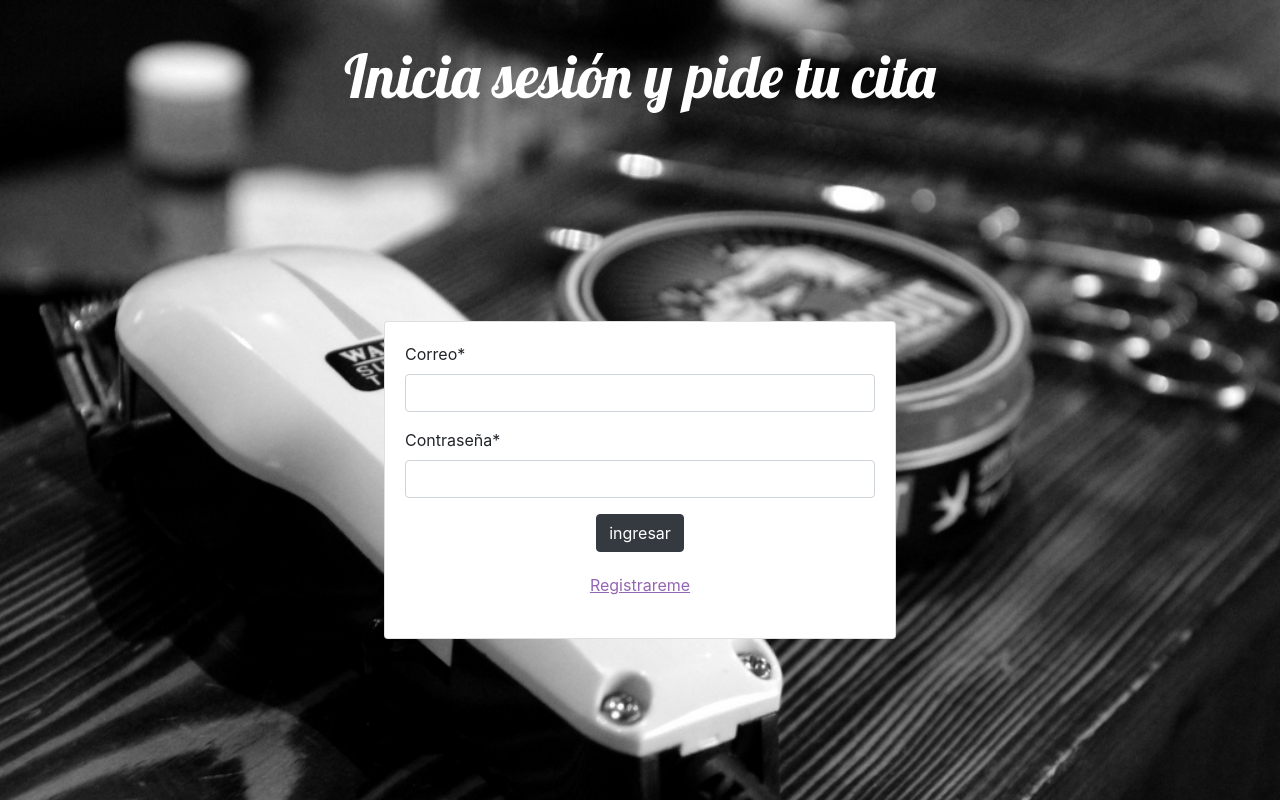
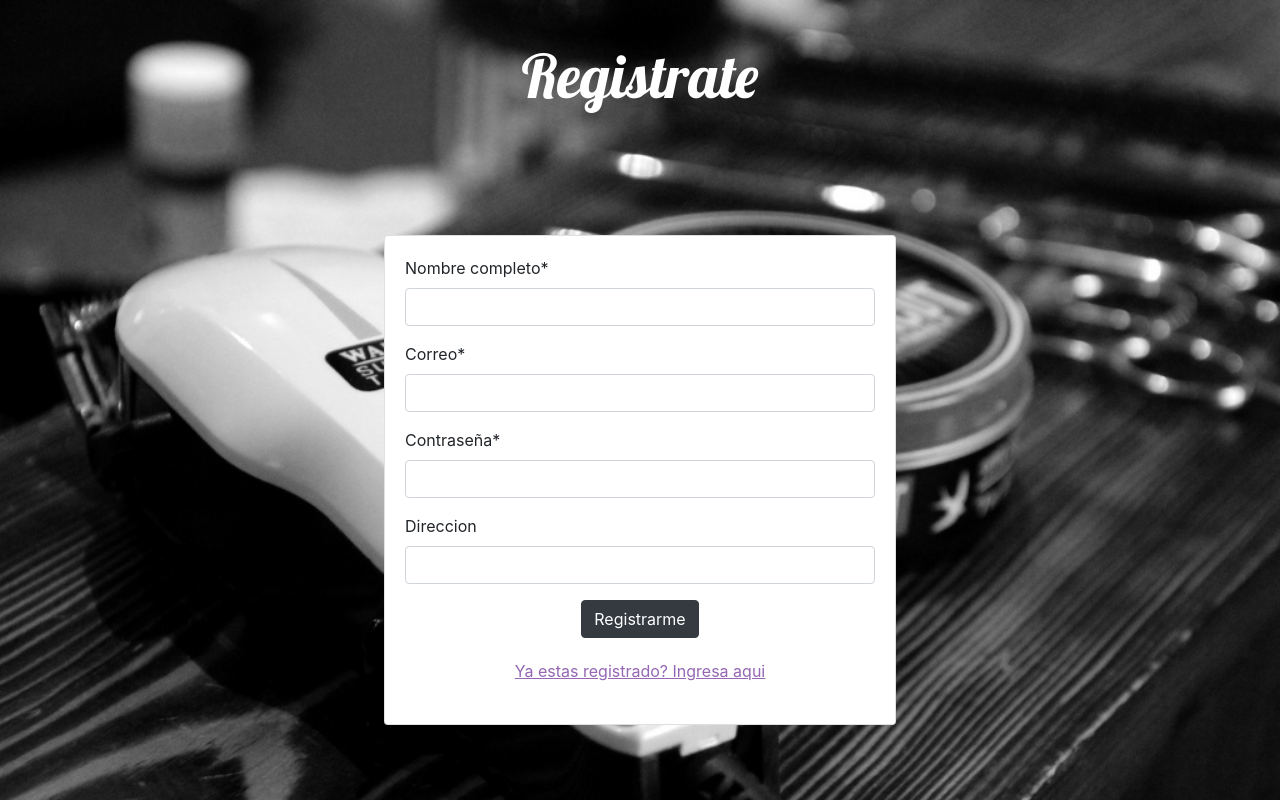
Before and after one commit to ariasDev/barbershop-fornt, an Angular app: page / in a window 1280 px wide. Built offline with nearby package versions, Linux system fonts and the light colour scheme.

Commit message:
Component Register, services

```diff
--- a/src/app/app.component.html
+++ b/src/app/app.component.html
@@ -1,3 +1,3 @@
 <div class="app-component-conatiner">
-    <app-login></app-login>
+    <app-register></app-register>
 </div>
--- a/src/app/components/register/register.component.css
+++ b/src/app/components/register/register.component.css
@@ -1,4 +1,47 @@
-.StyleRow {
-    padding-top: 5%;
+.login-component-container {
+    height: 100%;
+    justify-content: center;
+    align-items: center;
+    background-image: url('../../../assets/barber2.jpg');
+    background-size: cover;
+    -moz-background-size: cover;
+    -webkit-background-size: cover;
+    -o-background-size: cover;
+}
+
+.title-container {
+    height: 20%;
     display: flex;
+    justify-content: center;
+    align-items: center;
 }
+
+.title {
+    color: white;
+    font-family: 'Lobster', cursive;
+    font-size: 60px;
+}
+
+.form-container {
+    height: 80%;
+    display: flex;
+    justify-content: center;
+    align-items: center;
+}
+
+.card {
+    width: 40%;
+}
+
+.buttons-container {
+    display: flex;
+    justify-content: center;
+    margin-bottom: 20px;
+}
+
+.button-registrar {
+    background-color: white;
+    border: none;
+    color: rgb(148, 102, 179);
+    text-decoration: underline;
+}
--- a/src/app/components/register/register.component.html
+++ b/src/app/components/register/register.component.html
@@ -1,31 +1,35 @@
-<section>
-    <div class="row StyleRow">
-        <div class="col-md-4 mx-auto">
+<div class="login-component-container">
+    <div class="title-container">
+        <h1 class="title">Registrate</h1>
+    </div>
+    <div class="form-container">
         <div class="card">
             <div class="card-body">
-                        <form>
-                            <div class="form-group">
-                                <label for="exampleInputEmail1">User Name</label>
-                                <input type="email" class="form-control" id="exampleInputEmail1" aria-describedby="emailHelp">
-                                <small id="emailHelp" class="form-text text-muted">We'll never share your email with anyone else.</small>
+                <form [formGroup]="checkoutForm" (ngSubmit)="onSubmit(checkoutForm.value)">
+                    <div class="form-group ">
+                        <label for="fullname">Nombre completo*</label>
+                        <input id="fullname" type="text" class="form-control" formControlName="fullname">
                     </div>
-                            <div class="form-group">
-                                <label for="exampleInputEmail1">Email address</label>
-                                <input type="email" class="form-control" id="exampleInputEmail1" aria-describedby="emailHelp">
-                                <small id="emailHelp" class="form-text text-muted">We'll never share your email with anyone else.</small>
+                    <div class=" form-group ">
+                        <label for="email">Correo*</label>
+                        <input type="email" class="form-control" formControlName="email" aria-describedby="emailHelp ">
                     </div>
-                            <div class="form-group">
-                                <label for="exampleInputPassword1">Password</label>
-                                <input type="password" class="form-control" id="exampleInputPassword1">
+                    <div class="form-group ">
+                        <label for="password">Contraseña*</label>
+                        <input id="password" type="password" class="form-control" formControlName="password">
                     </div>
-                            <div class="form-group form-check">
-                                <input type="checkbox" class="form-check-input" id="exampleCheck1">
-                                <label class="form-check-label" for="exampleCheck1">Check me out</label>
+                    <div class="form-group ">
+                        <label for="address">Direccion</label>
+                        <input id="address" type="text" class="form-control" formControlName="address">
                     </div>
-                                <button type="submit" class="btn btn-dark">Sign up</button>
+                    <div class="buttons-container ">
+                        <button type="submit " class="btn btn-dark ">Registrarme</button>
+                    </div>
+                    <div class="buttons-container ">
+                        <button class="button-registrar ">Ya estas registrado? Ingresa aqui</button>
+                    </div>
                 </form>
             </div>
         </div>
     </div>
 </div>
-</section>
--- a/src/app/components/register/register.component.ts
+++ b/src/app/components/register/register.component.ts
@@ -1,17 +1,41 @@
-import { Component, OnInit } from '@angular/core';
+import { Component, OnInit, OnDestroy } from '@angular/core';
+import { FormBuilder, FormControl, FormGroup, Validators } from '@angular/forms';
+import { Subscription } from 'rxjs';
+import { HttpClientService } from '../../services/http-client.service'
 @Component({
   selector: 'app-register',
   templateUrl: './register.component.html',
   styleUrls: ['./register.component.css']
 })
-export class RegisterComponent {
+export class RegisterComponent implements OnInit, OnDestroy{
 
-  constructor() { }
-  private user: {
-    name:'',
-    email:'',
-    password:''
-  };
-  onRegister(): void{
+  checkoutForm: FormGroup;
+  private suscribePost: Subscription;
+
+  constructor(private formBuilder: FormBuilder, private httpClientService: HttpClientService) {
+    this.checkoutForm = this.formBuilder.group({
+      email: new FormControl('', [Validators.required, Validators.minLength(4)]),
+      password: new FormControl('', [Validators.required, Validators.minLength(5)]),
+      fullname: new FormControl('', [Validators.required, Validators.minLength(4)]),
+      address: new FormControl('', [Validators.required, Validators.minLength(4)])
+    });
+  }
+
+  ngOnInit(): void {
+  }
+
+  onSubmit(userData): void {
+    console.log('---Data: ', userData);
+    if (userData.email && userData.password) {
+      this.suscribePost = this.httpClientService.registry(userData).subscribe(response => {
+        console.log('RESPUESTA DEL BACK: ', response);
+      })
+    } else {
+      alert('Todos los campos deben estar Diligenciados')
+    }
+  }
+
+  ngOnDestroy() {
+    this.suscribePost.unsubscribe()
   }
 }
```
Lines whose indentation alone changed are shown as unchanged.
